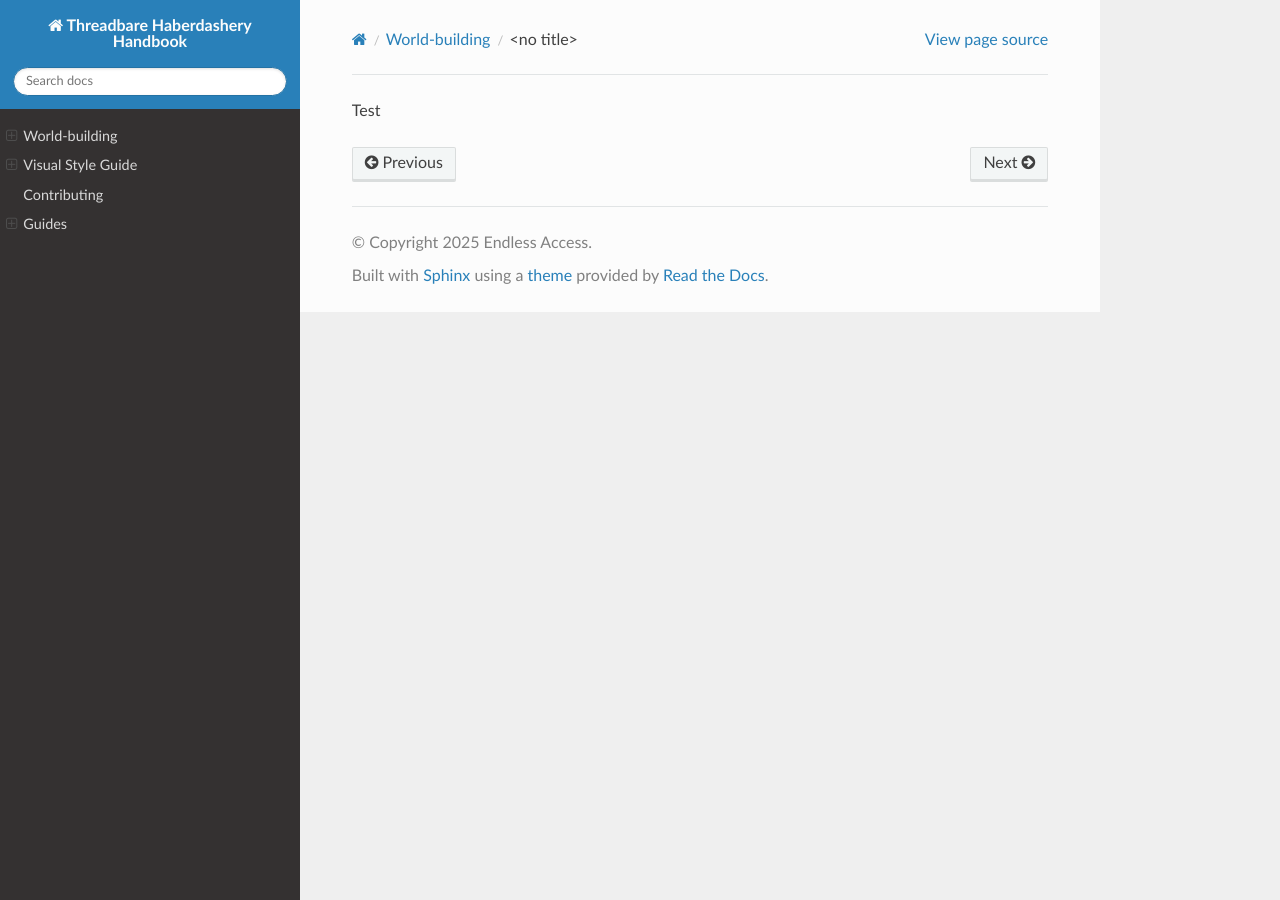
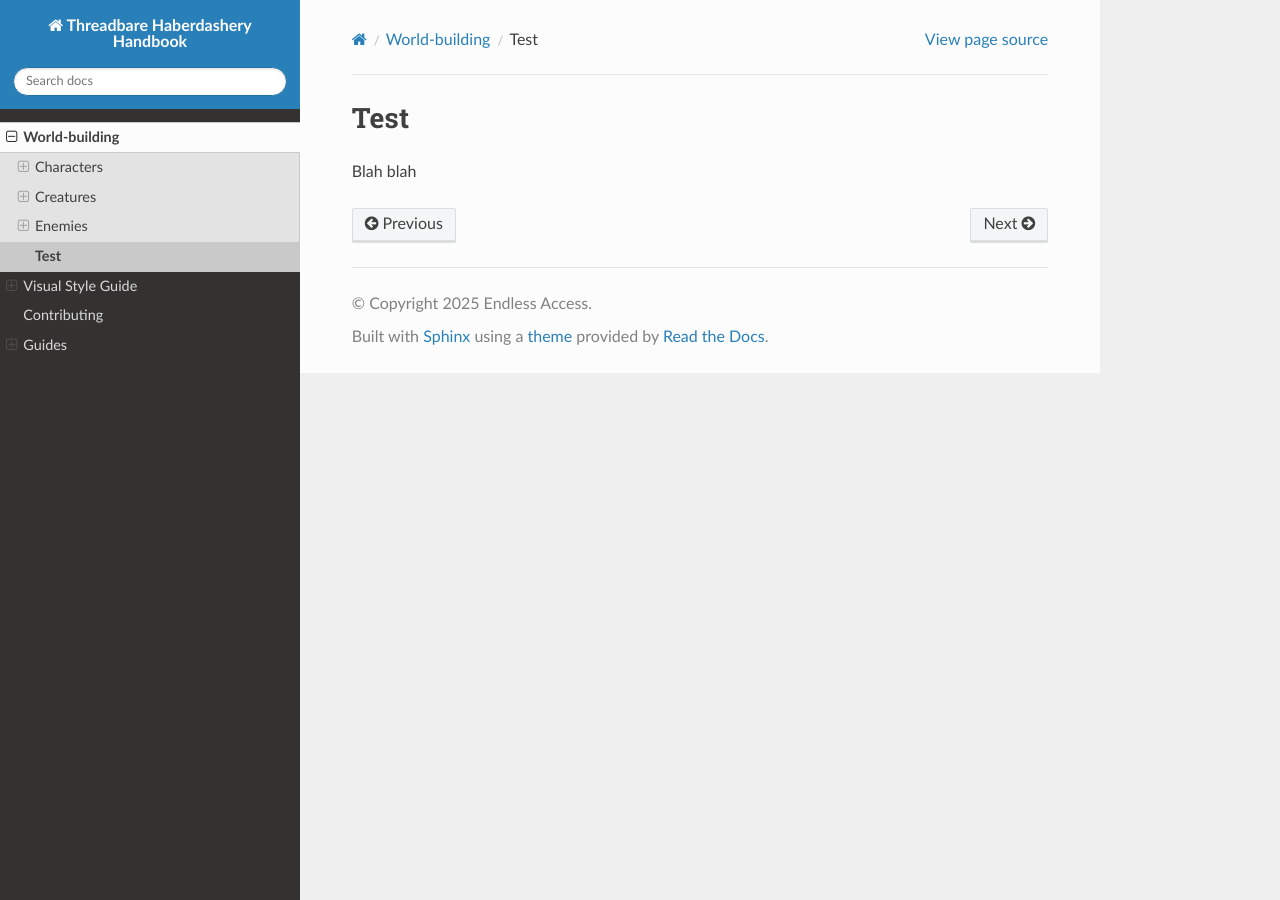
Before and after one commit to endlessm/threadbare-docs, a Sphinx documentation site: the page built from source/world/map-body-test.md, in a window 1280 px wide. Built offline with Sphinx 7.4.7 and the Read the Docs theme 3.1.0, drawn with Linux system fonts in a browser that asks for light colours.

Commit message:
Update World-building “map-body-test”

```diff
--- a/source/world/map-body-test.md
+++ b/source/world/map-body-test.md
@@ -1 +1,6 @@
-Test
+---
+title: Test
+---
+# Test
+
+Blah blah
```
